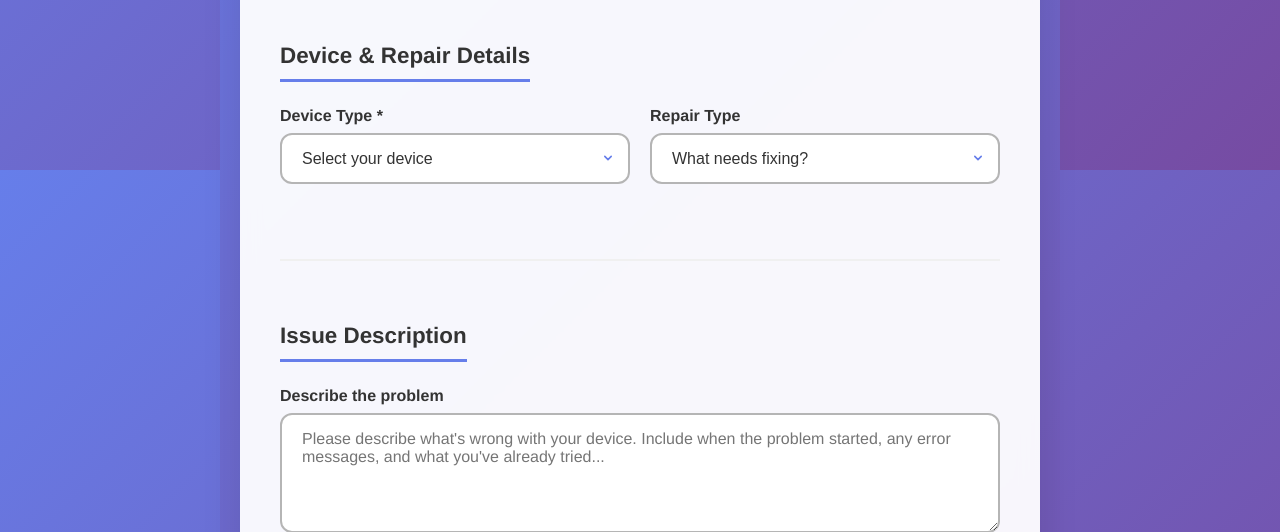
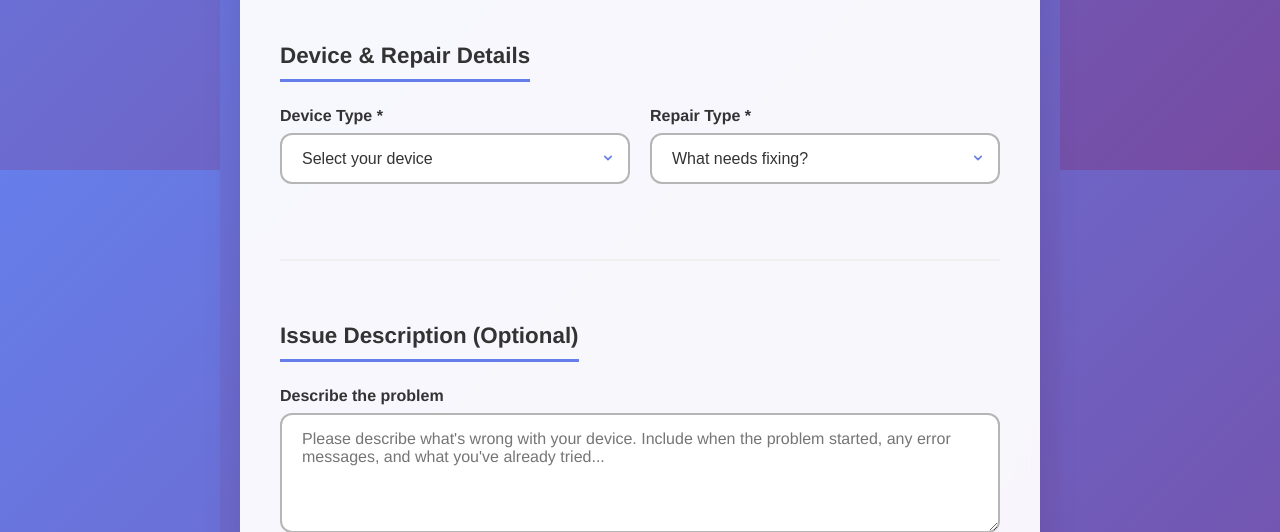
Before and after one commit to RickG9/FixitNZ, a Flask app: page / in a window 1280 px wide. Shown: the part 630-1162 px from the top of the page. Run offline with Flask 3, Linux system fonts and the light colour scheme; data comes from the database, SQL or seed files in the repository; both versions use the stored data as it was after the commit; some libraries are stand-ins or nearby versions.

Commit message:
Update booking form labels and formatting
Marked 'Repair Type' as required and clarified 'Issue Description' as optional in the booking form. Also fixed minor formatting in the HTML template.

```diff
--- a/templates/booking_form.html
+++ b/templates/booking_form.html
@@ -65,7 +65,7 @@
                 </div>
                 <div class="form-group">
                     <label for="repair" class="form-label">
-                        Repair Type
+                        Repair Type *
                     </label>
                     <select name="repair" id="repair" class="form-select">
                         <option value="" disabled selected>What needs fixing?</option>
@@ -83,7 +83,7 @@
 
         <!-- Issue Description Section -->
         <div class="form-section">
-            <h3 class="section-title">Issue Description</h3>
+            <h3 class="section-title">Issue Description (Optional)</h3>
             <div class="form-group">
                 <label for="issue" class="form-label">
                     Describe the problem
@@ -117,7 +117,6 @@
                 </div>
             </div>
         </div>
-
         <!-- Submit Section -->
         <div class="form-submit">
             <button type="submit" class="submit-btn" id="submit-btn">
```
Also changed, not shown: bookings.db.
